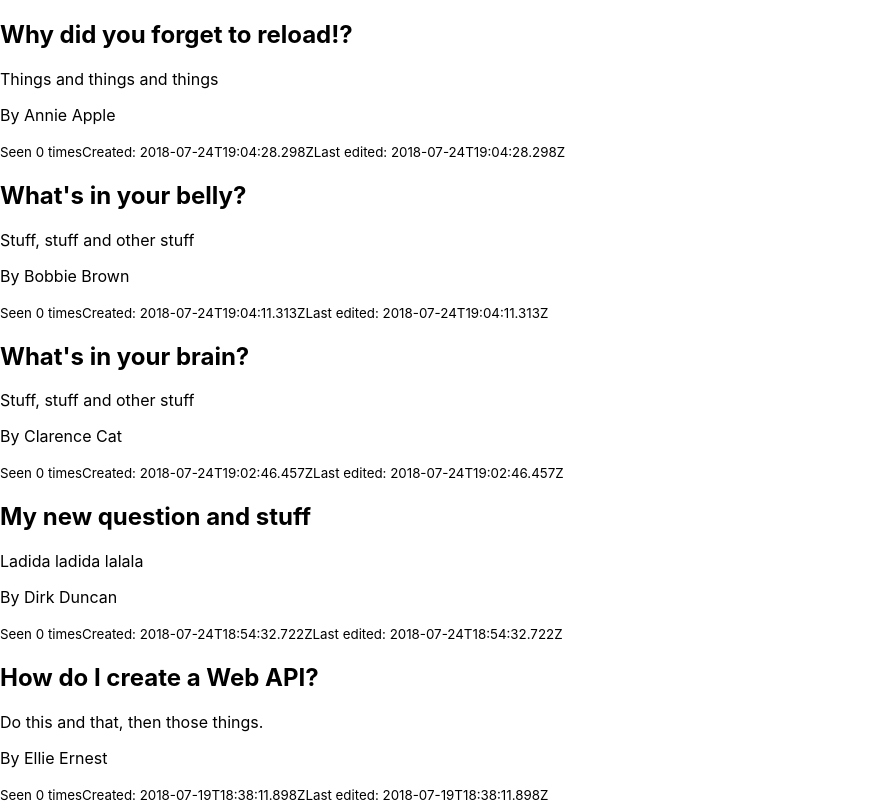
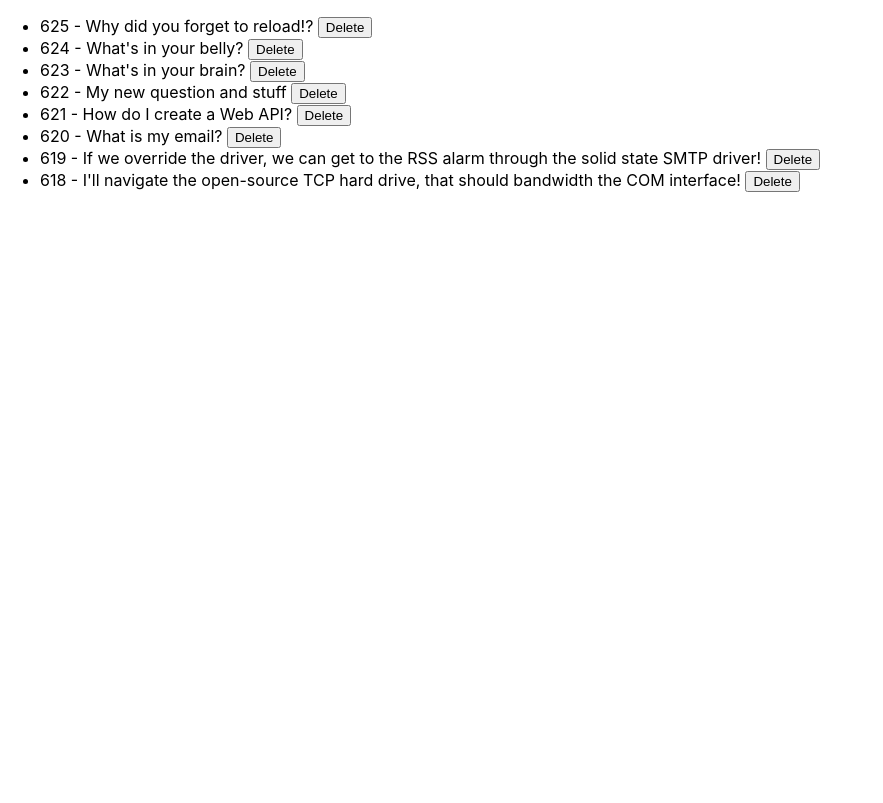
Before and after one commit to CodeCoreYVR/react_client_sept2022, a React (Create React App) app: page / in a window 1280 px wide. Shown: the top 803 px of the page, without its empty margins (0-883 px from the left). Built offline with nearby package versions, Linux system fonts and the light colour scheme.

Commit message:
react state add delete event and button to QuestionIndexPage

```diff
--- a/src/components/QuestionIndexPage.js
+++ b/src/components/QuestionIndexPage.js
@@ -1,4 +1,4 @@
-import QuestionDetails from './QuestionDetails';
+// import QuestionDetails from './QuestionDetails';
 import {Component} from 'react';
 import questionIndexData from '../questionIndexData'
 
@@ -6,23 +6,26 @@
     state = {
         questions: questionIndexData
     }
+
+    deleteQuestion(id){
+        console.log(id)
+        //we can;t reset the value of state in this way:
+        //this.state.questions = this.state.questions.filter(q => q.id != id)
+        //you can only reset the value by using this.setState()
+        this.setState({
+           questions: this.state.questions.filter(q => q.id != id)
+        })
+    }
+
     render(){
         return(
-            <div>
+            <ul>
                 {
                     this.state.questions.map((q, i) => {
-                        return <QuestionDetails
-                            key={i}
-                            title={q.title}
-                            body={q.body}
-                            author={q.author}
-                            view_count={q.view_count}
-                            created_at={q.created_at}
-                            updated_at={q.updated_at}
-                        />
+                        return <li key={i}>{q.id} - {q.title} <button onClick={()=> {this.deleteQuestion(q.id)}}>Delete</button></li>
                     })
                 }
-            </div>
+            </ul>
         )
     }
 }
```
